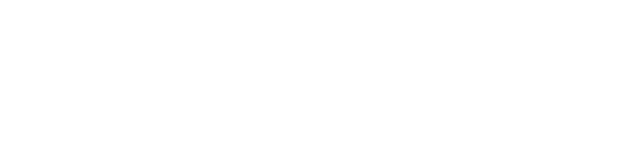
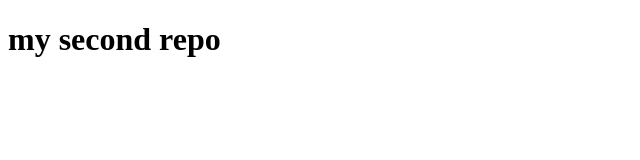
Before and after one commit to Ratul0178684/my-comeback-repo, a plain HTML site: page index.html in a window 1280 px wide. Shown: the whole page, without its empty margins (0-640 px from the left). Drawn offline with Linux system fonts and the light colour scheme.

Commit message:
header added

```diff
--- a/index.html
+++ b/index.html
@@ -6,6 +6,6 @@
     <title>My first github repo</title>
 </head>
 <body>
-
+    <h1>my second repo </h1>
 </body>
 </html>
```
